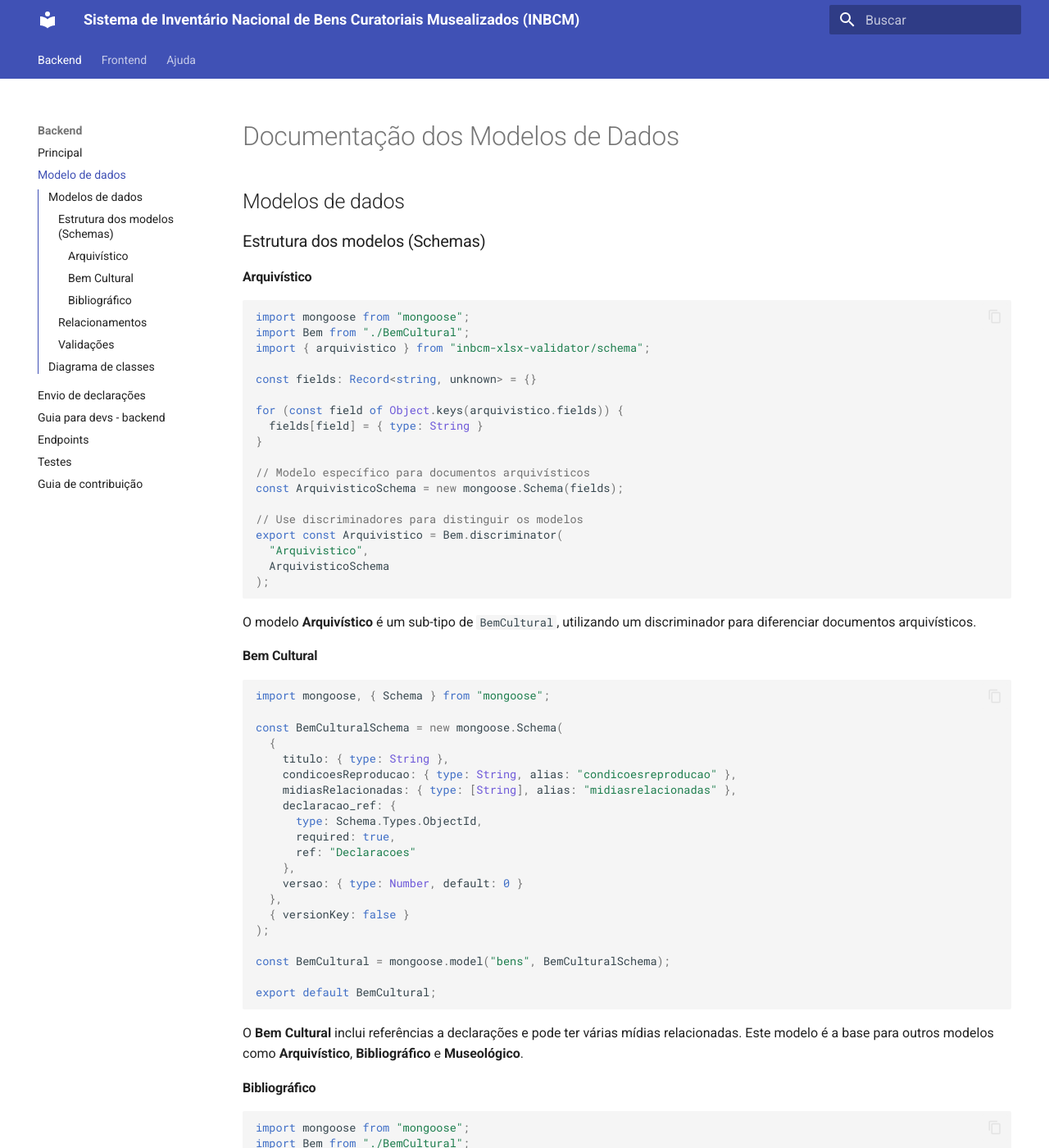
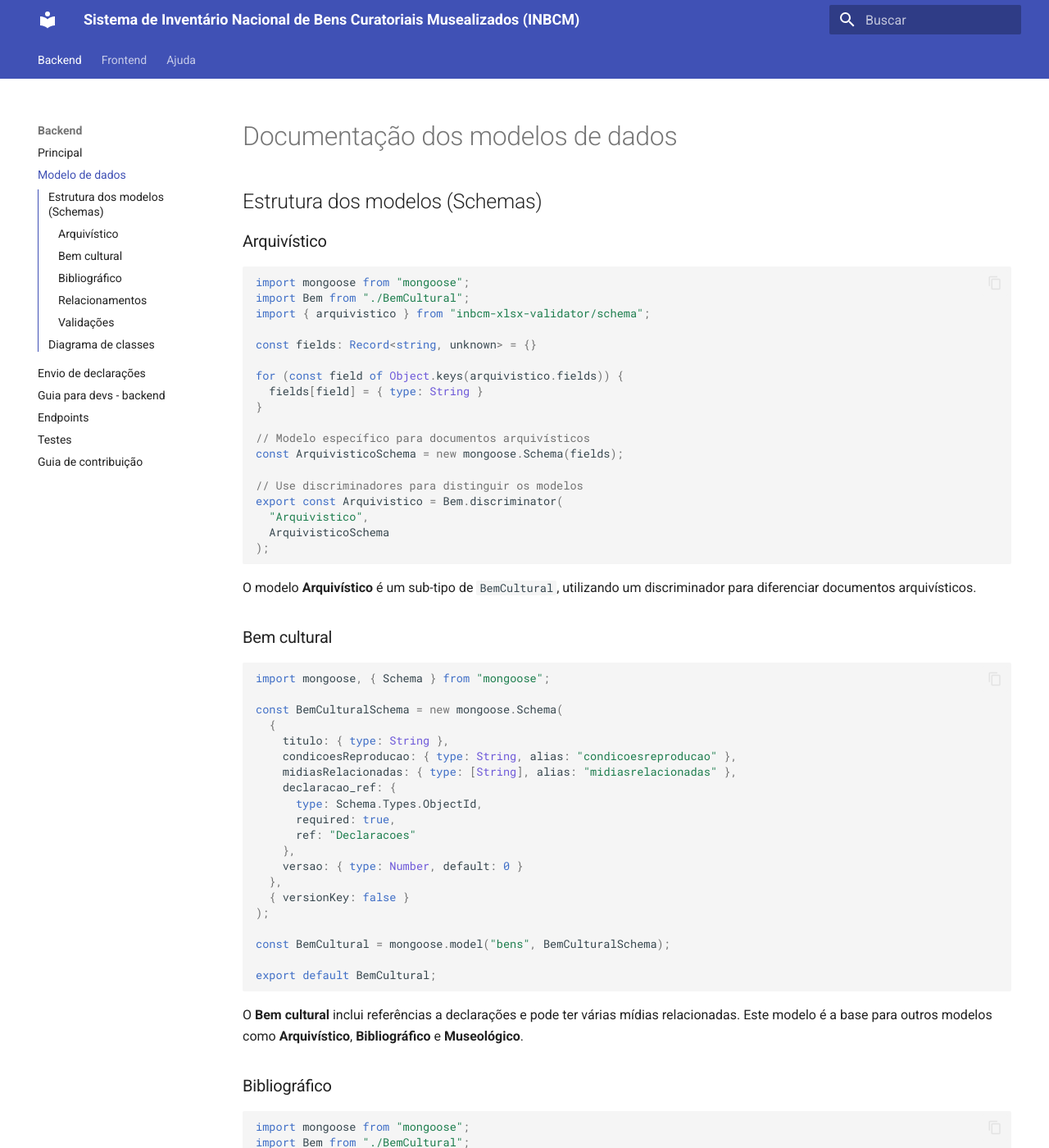
Before and after one commit to Nocs-lab/inbcm-docs, an MkDocs documentation site: the page built from docs/modelo-dados.md, in a window 1280 px wide and 1400 px high. Shown: the whole window at 82% size. Built offline with MkDocs 1.6.1 and Material for MkDocs 9.7.7, drawn with Linux system fonts in a browser that asks for light colours.

Commit message:
Atualização da documentação

````diff
--- a/docs/modelo-dados.md
+++ b/docs/modelo-dados.md
@@ -1,11 +1,9 @@
 
-# Documentação dos Modelos de Dados
+# Documentação dos modelos de dados
 
-## Modelos de dados
+## Estrutura dos modelos (Schemas)
 
-### Estrutura dos modelos (Schemas)
-
-#### Arquivístico
+### Arquivístico
 ```typescript
 import mongoose from "mongoose";
 import Bem from "./BemCultural";
@@ -29,7 +27,7 @@ export const Arquivistico = Bem.discriminator(
 
 O modelo **Arquivístico** é um sub-tipo de `BemCultural`, utilizando um discriminador para diferenciar documentos arquivísticos.
 
-#### Bem Cultural
+### Bem cultural
 ```typescript
 import mongoose, { Schema } from "mongoose";
 
@@ -53,9 +51,9 @@ const BemCultural = mongoose.model("bens", BemCulturalSchema);
 export default BemCultural;
 ```
 
-O **Bem Cultural** inclui referências a declarações e pode ter várias mídias relacionadas. Este modelo é a base para outros modelos como **Arquivístico**, **Bibliográfico** e **Museológico**.
+O **Bem cultural** inclui referências a declarações e pode ter várias mídias relacionadas. Este modelo é a base para outros modelos como **Arquivístico**, **Bibliográfico** e **Museológico**.
 
-#### Bibliográfico
+### Bibliográfico
 ```typescript
 import mongoose from "mongoose";
 import Bem from "./BemCultural";
````
Also changed, not shown: docs/index.md (+2 -2 lines), site/index.html, site/search/search_index.json, 1 other file.
